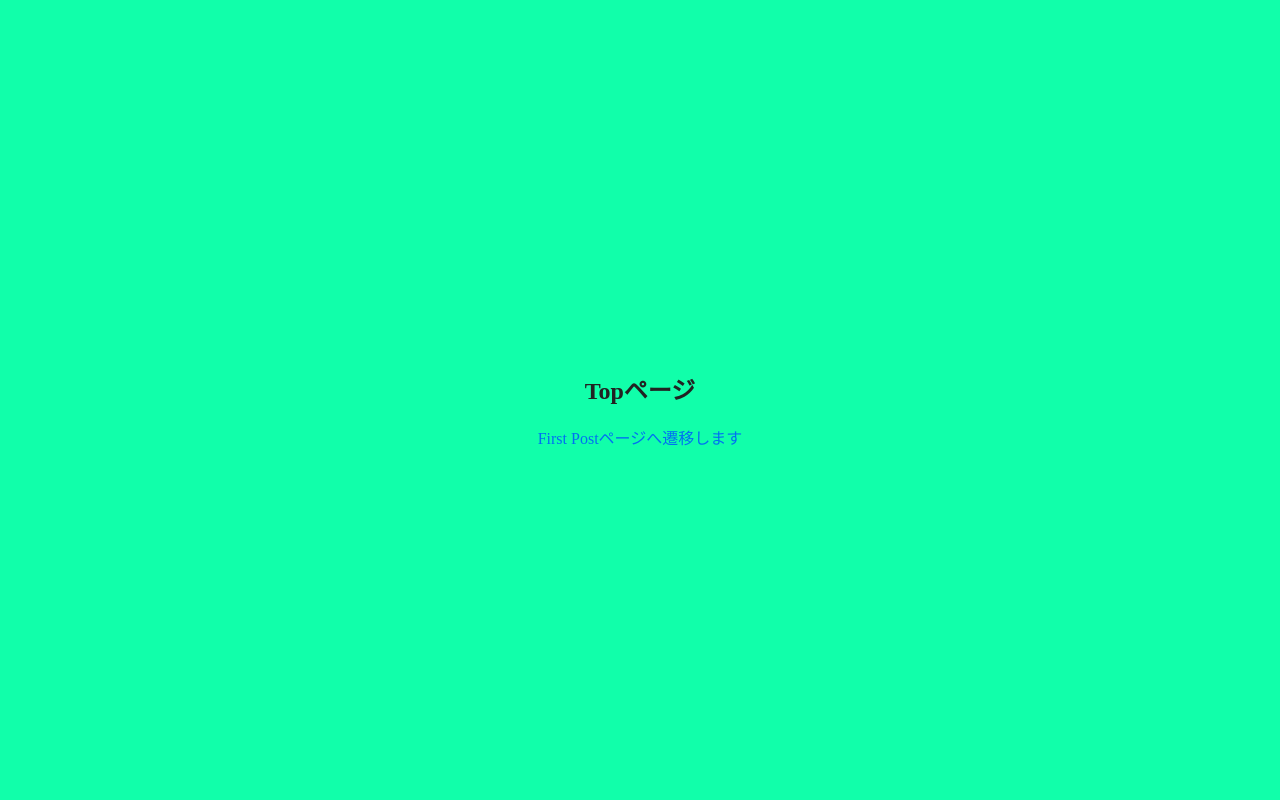
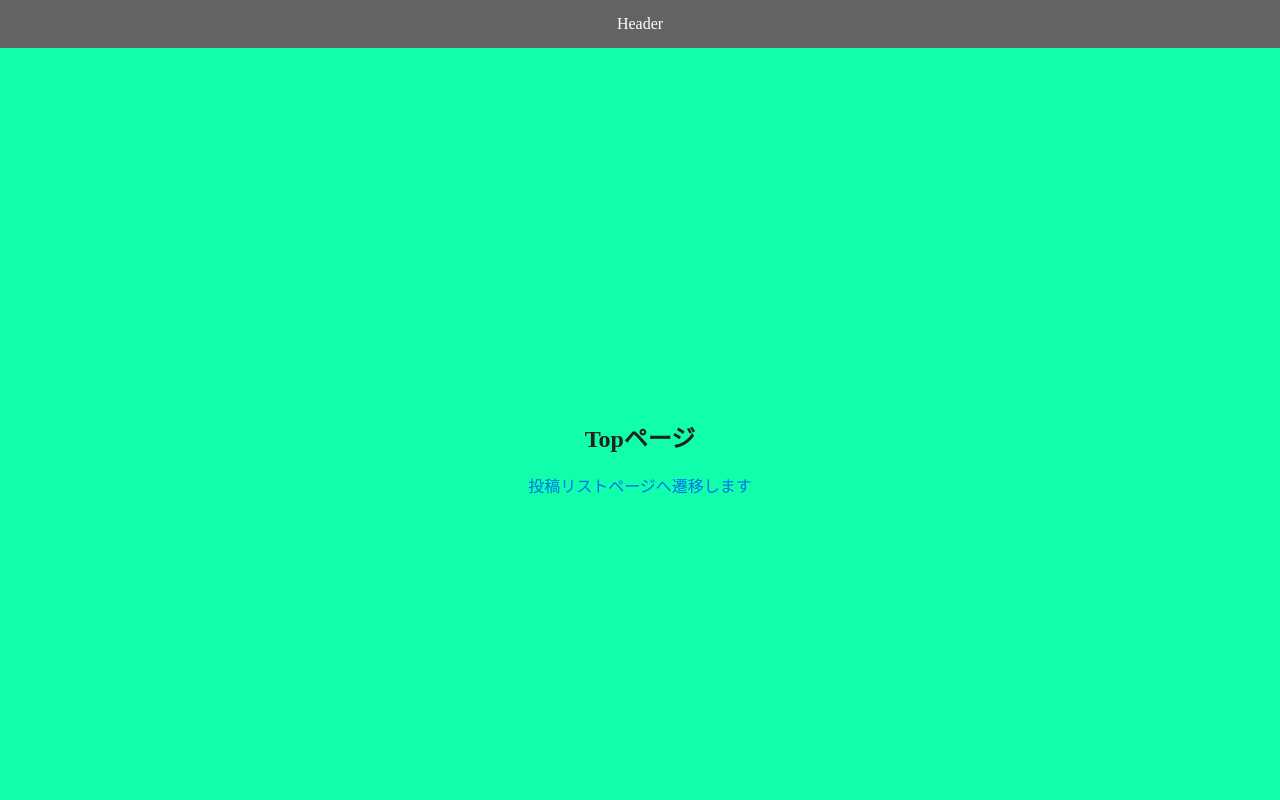
Before and after one commit to kimuniiii/My-Next-Apollo-GraphQL-App, a Next.js app: page /main in a window 1280 px wide. Shown: the top 800 px of the page. Built offline with nearby package versions, Linux system fonts and the light colour scheme.

Commit message:
Topページをリファクタリング

```diff
--- a/src/pages/main/index.tsx
+++ b/src/pages/main/index.tsx
@@ -3,6 +3,8 @@ import Head from 'next/head';
 import Link from 'next/link';
 import React from 'react';
 import styled from 'styled-components';
+
+import { Template } from 'src/components/organisms/Template';
 
 const TopPage: NextPage = () => {
   return (
@@ -10,10 +12,11 @@ const TopPage: NextPage = () => {
       <Head>
         <title>Topページ</title>
       </Head>
+      <Template>
         <StFirstSection>
           <StTitle>Topページ</StTitle>
-        <Link href="/posts">
-          <a>First Postページへ遷移します</a>
+          <Link href="/posts" passHref>
+            <StFirstLink>投稿リストページへ遷移します</StFirstLink>
           </Link>
         </StFirstSection>
         <StSecondSection>
@@ -22,6 +25,7 @@ const TopPage: NextPage = () => {
         <StThirdSection>
           <h1>Slide3</h1>
         </StThirdSection>
+      </Template>
     </StRoot>
   );
 };
@@ -58,6 +62,8 @@ const StThirdSection = styled.section`
   background-color: #6bdcff;
 `;
 
+const StFirstLink = styled.a``;
+
 const StTitle = styled.h1`
   color: ${({ theme }) => theme.colors.primary};
 `;
```
Lines whose indentation alone changed are shown as unchanged.
